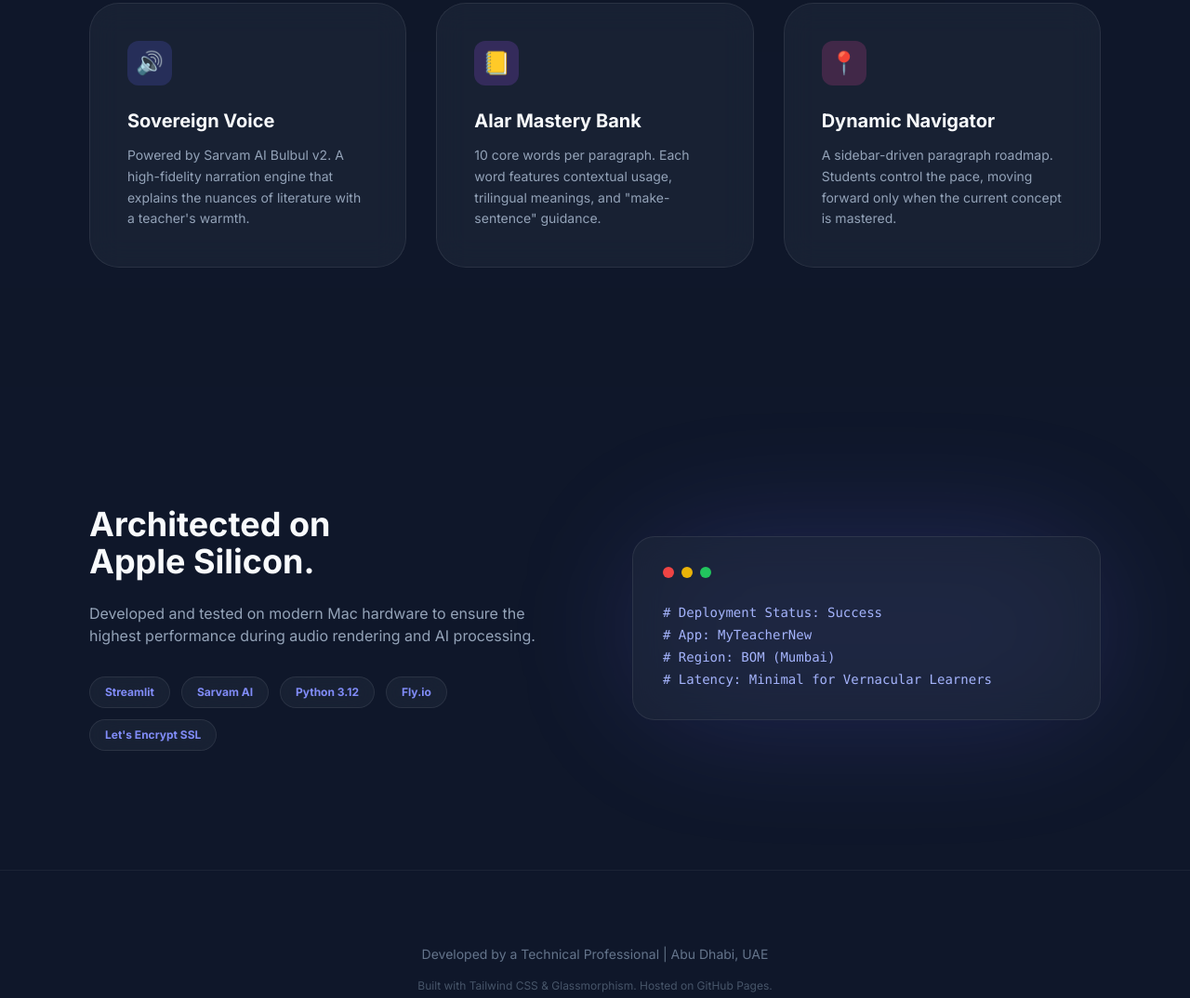
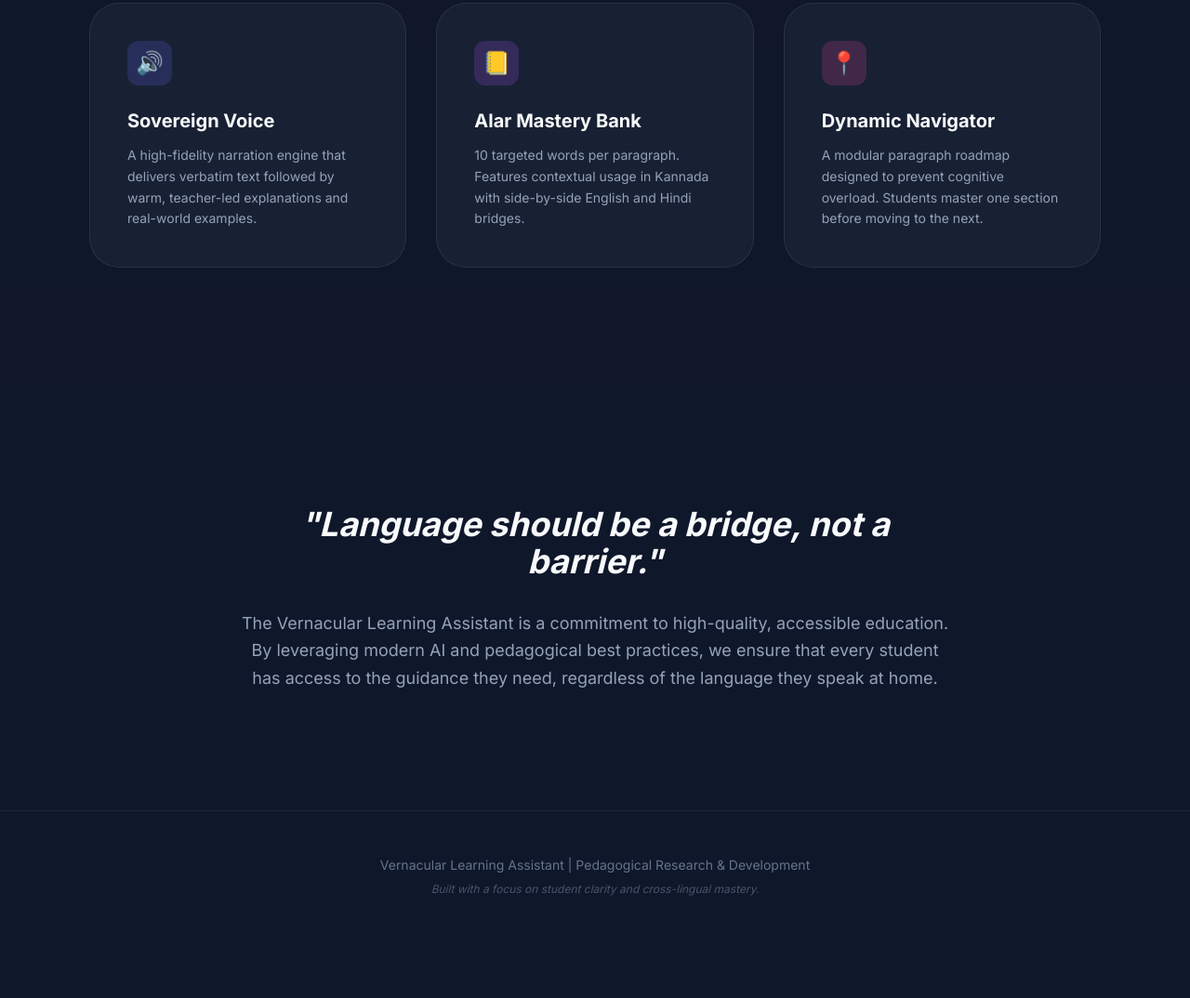
Before and after one commit to srinathkm/MyTeacher, a plain HTML site: page docs/index.html in a window 1280 px wide. Shown: the part 1723-2797 px from the top of the page at 93% size. After the commit the page ends 2736 px from the top, so only its background shows below. Drawn offline with nearby package versions, Linux system fonts and the light colour scheme.

Commit message:
Revise content and structure in index.html
Removed apple silicon details and added more details

```diff
--- a/docs/index.html
+++ b/docs/index.html
@@ -20,8 +20,8 @@
         <div class="space-x-8 text-sm font-medium hidden md:flex">
             <a href="#pedagogy" class="hover:text-indigo-400 transition">Pedagogy</a>
             <a href="#features" class="hover:text-indigo-400 transition">Features</a>
-            <a href="#tech" class="hover:text-indigo-400 transition">Architecture</a>
-            <a href="mailto:your-email@example.com" class="text-indigo-400 border border-indigo-400/30 px-4 py-2 rounded-lg hover:bg-indigo-400/10 transition">Contact Architect</a>
+            <a href="#mission" class="hover:text-indigo-400 transition">Mission</a>
+            <a href="mailto:your-email@example.com" class="text-indigo-400 border border-indigo-400/30 px-4 py-2 rounded-lg hover:bg-indigo-400/10 transition">Get in Touch</a>
         </div>
     </nav>
 
@@ -36,10 +36,11 @@
             The <span class="gradient-text">Vernacular</span> <br>Learning Assistant
         </h1>
         <p class="max-w-3xl text-slate-400 text-lg md:text-xl leading-relaxed relative z-10">
-            "My Teacher" is an enterprise-grade pedagogical tool designed to bridge the gap in Kannada-medium education. It transforms passive reading into an active, trilingual mastery experience for students aged 10-16.
+            A premier pedagogical tool designed to bridge the gap in Kannada-medium education.
+            Transforming passive reading into an active, trilingual mastery experience for the next generation of learners.
         </p>
         <div class="mt-10 flex space-x-4 relative z-10">
-            <a href="#pedagogy" class="px-8 py-4 bg-indigo-600 text-white font-bold rounded-2xl hover:bg-indigo-500 shadow-lg shadow-indigo-500/20 transition">Learn the Pedagogy</a>
+            <a href="#pedagogy" class="px-8 py-4 bg-indigo-600 text-white font-bold rounded-2xl hover:bg-indigo-500 shadow-lg shadow-indigo-500/20 transition">Explore the Pedagogy</a>
         </div>
     </header>
 
@@ -51,18 +52,18 @@
             <div class="grid md:grid-cols-2 gap-12">
                 <div class="space-y-6">
                     <p class="text-slate-300 text-lg leading-relaxed">
-                        Most educational tools focus on translation. <strong class="text-white">My Teacher</strong> focuses on <strong class="text-indigo-400">Contextual Mastery</strong>.
+                        Educational technology often stops at translation. <strong class="text-white">My Teacher</strong> focuses on <strong class="text-indigo-400">Deep Contextual Mastery</strong>.
                     </p>
                     <p class="text-slate-400">
-                        For students in the 10-16 bracket, hearing a word is not enough. They need to understand the <em>soul</em> of the paragraph. Our engine combines verbatim reading with a teacher’s explanation, providing a personal tutor experience in every lesson.
+                        Students aged 10-16 require more than literal definitions. They need to understand the <em>nuance</em> and <em>intent</em> of language. Our system layers verbatim reading with conversational explanations, mimicking the presence of a dedicated personal tutor.
                     </p>
                 </div>
                 <div class="glass p-8 rounded-3xl border-l-4 border-indigo-500">
                     <h4 class="text-xl font-bold mb-4">Core Principles</h4>
                     <ul class="space-y-4 text-sm text-slate-400">
-                        <li class="flex items-start"><span class="text-indigo-400 mr-2">▹</span> <strong>Optical Clarity:</strong> Large-format Kannada script (24px) to prevent eye strain.</li>
-                        <li class="flex items-start"><span class="text-indigo-400 mr-2">▹</span> <strong>The 1-Second Gap:</strong> Intentional silence between reading and explaining to allow cognitive processing.</li>
-                        <li class="flex items-start"><span class="text-indigo-400 mr-2">▹</span> <strong>Trilingual Bridge:</strong> Simultaneously learning in Kannada, Hindi, and English.</li>
+                        <li class="flex items-start"><span class="text-indigo-400 mr-2">▹</span> <strong>Optimal Visuals:</strong> 24px Noto Sans Kannada script to ensure zero eye strain during long study sessions.</li>
+                        <li class="flex items-start"><span class="text-indigo-400 mr-2">▹</span> <strong>Cognitive Breaks:</strong> Intentional 1-second pedagogical pauses to allow for information absorption.</li>
+                        <li class="flex items-start"><span class="text-indigo-400 mr-2">▹</span> <strong>Cross-Lingual Bridge:</strong> Simultaneous acquisition of Kannada, Hindi, and English vocabulary.</li>
                     </ul>
                 </div>
             </div>
@@ -80,7 +81,7 @@
                     <span class="text-2xl">🔊</span>
                 </div>
                 <h4 class="text-xl font-bold mb-3">Sovereign Voice</h4>
-                <p class="text-slate-400 text-sm leading-relaxed">Powered by Sarvam AI Bulbul v2. A high-fidelity narration engine that explains the nuances of literature with a teacher's warmth.</p>
+                <p class="text-slate-400 text-sm leading-relaxed">A high-fidelity narration engine that delivers verbatim text followed by warm, teacher-led explanations and real-world examples.</p>
             </div>
 
             <div class="glass p-10 rounded-[2rem] feature-card">
@@ -88,7 +89,7 @@
                     <span class="text-2xl">📒</span>
                 </div>
                 <h4 class="text-xl font-bold mb-3">Alar Mastery Bank</h4>
-                <p class="text-slate-400 text-sm leading-relaxed">10 core words per paragraph. Each word features contextual usage, trilingual meanings, and "make-sentence" guidance.</p>
+                <p class="text-slate-400 text-sm leading-relaxed">10 targeted words per paragraph. Features contextual usage in Kannada with side-by-side English and Hindi bridges.</p>
             </div>
 
             <div class="glass p-10 rounded-[2rem] feature-card">
@@ -96,48 +97,23 @@
                     <span class="text-2xl">📍</span>
                 </div>
                 <h4 class="text-xl font-bold mb-3">Dynamic Navigator</h4>
-                <p class="text-slate-400 text-sm leading-relaxed">A sidebar-driven paragraph roadmap. Students control the pace, moving forward only when the current concept is mastered.</p>
+                <p class="text-slate-400 text-sm leading-relaxed">A modular paragraph roadmap designed to prevent cognitive overload. Students master one section before moving to the next.</p>
             </div>
         </div>
     </section>
 
-    <section id="tech" class="py-32 px-6 md:px-24">
-        <div class="grid md:grid-cols-2 gap-20 items-center">
-            <div>
-                <h2 class="text-4xl font-bold mb-6">Architected on <br>Apple Silicon.</h2>
-                <p class="text-slate-400 mb-8">
-                    Developed and tested on modern Mac hardware to ensure the highest performance during audio rendering and AI processing.
-                </p>
-                <div class="flex flex-wrap gap-3">
-                    <span class="px-4 py-2 glass rounded-full text-xs font-bold text-indigo-400">Streamlit</span>
-                    <span class="px-4 py-2 glass rounded-full text-xs font-bold text-indigo-400">Sarvam AI</span>
-                    <span class="px-4 py-2 glass rounded-full text-xs font-bold text-indigo-400">Python 3.12</span>
-                    <span class="px-4 py-2 glass rounded-full text-xs font-bold text-indigo-400">Fly.io</span>
-                    <span class="px-4 py-2 glass rounded-full text-xs font-bold text-indigo-400">Let's Encrypt SSL</span>
-                </div>
-            </div>
-            <div class="relative">
-                <div class="absolute inset-0 bg-indigo-500/20 blur-3xl rounded-full"></div>
-                <div class="glass p-8 rounded-3xl relative z-10">
-                    <div class="flex items-center space-x-2 mb-6">
-                        <div class="w-3 h-3 bg-red-500 rounded-full"></div>
-                        <div class="w-3 h-3 bg-yellow-500 rounded-full"></div>
-                        <div class="w-3 h-3 bg-green-500 rounded-full"></div>
-                    </div>
-                    <code class="text-indigo-300 text-sm">
-                        # Deployment Status: Success<br>
-                        # App: MyTeacherNew<br>
-                        # Region: BOM (Mumbai)<br>
-                        # Latency: Minimal for Vernacular Learners
-                    </code>
-                </div>
-            </div>
+    <section id="mission" class="py-32 px-6 md:px-24">
+        <div class="max-w-3xl mx-auto text-center">
+            <h2 class="text-4xl font-bold mb-8 italic">"Language should be a bridge, not a barrier."</h2>
+            <p class="text-slate-400 text-lg leading-relaxed">
+                The Vernacular Learning Assistant is a commitment to high-quality, accessible education. By leveraging modern AI and pedagogical best practices, we ensure that every student has access to the guidance they need, regardless of the language they speak at home.
+            </p>
         </div>
     </section>
 
-    <footer class="py-20 border-t border-white/5 px-6 md:px-24 text-center">
-        <p class="text-slate-500 text-sm mb-4">Developed by a Technical Professional | Abu Dhabi, UAE</p>
-        <p class="text-xs text-slate-600">Built with Tailwind CSS & Glassmorphism. Hosted on GitHub Pages.</p>
+    <footer class="py-12 border-t border-white/5 px-6 md:px-24 text-center">
+        <p class="text-slate-500 text-sm">Vernacular Learning Assistant | Pedagogical Research & Development</p>
+        <p class="text-xs text-slate-600 mt-2 italic">Built with a focus on student clarity and cross-lingual mastery.</p>
     </footer>
 
 </body>
```
